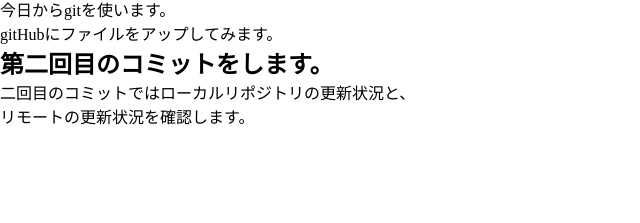
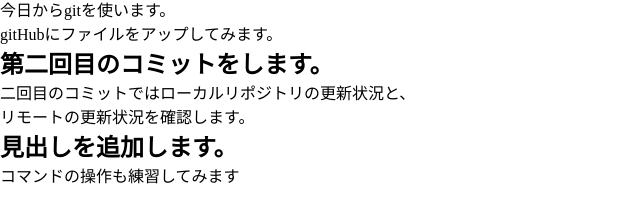
Before and after one commit to attsu/lesson01_test, a plain HTML site: page index.html in a window 1280 px wide. Shown: the part 49-272 px from the top of the page, without its empty margins (0-640 px from the left). Drawn offline with Linux system fonts and the light colour scheme.

Commit message:
見出しの追加_attsu

```diff
--- a/index.html
+++ b/index.html
@@ -22,5 +22,7 @@
     <h2>第二回目のコミットをします。</h2>
     <p>二回目のコミットではローカルリポジトリの更新状況と、<br>
         リモートの更新状況を確認します。</p>
+    <h2>見出しを追加します。</h2>
+    <p>コマンドの操作も練習してみます</p>
 </body>
 </html>
```
